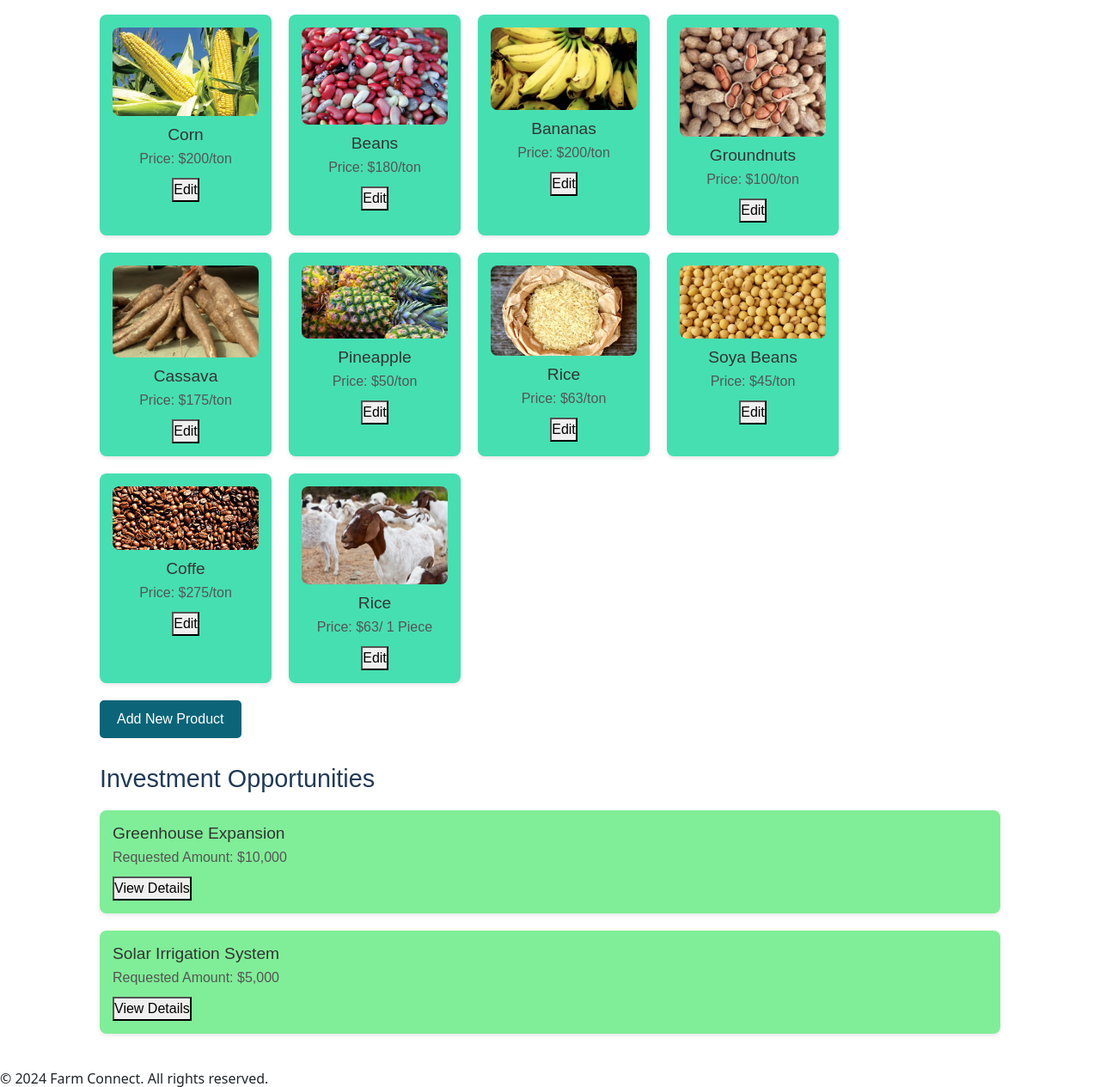
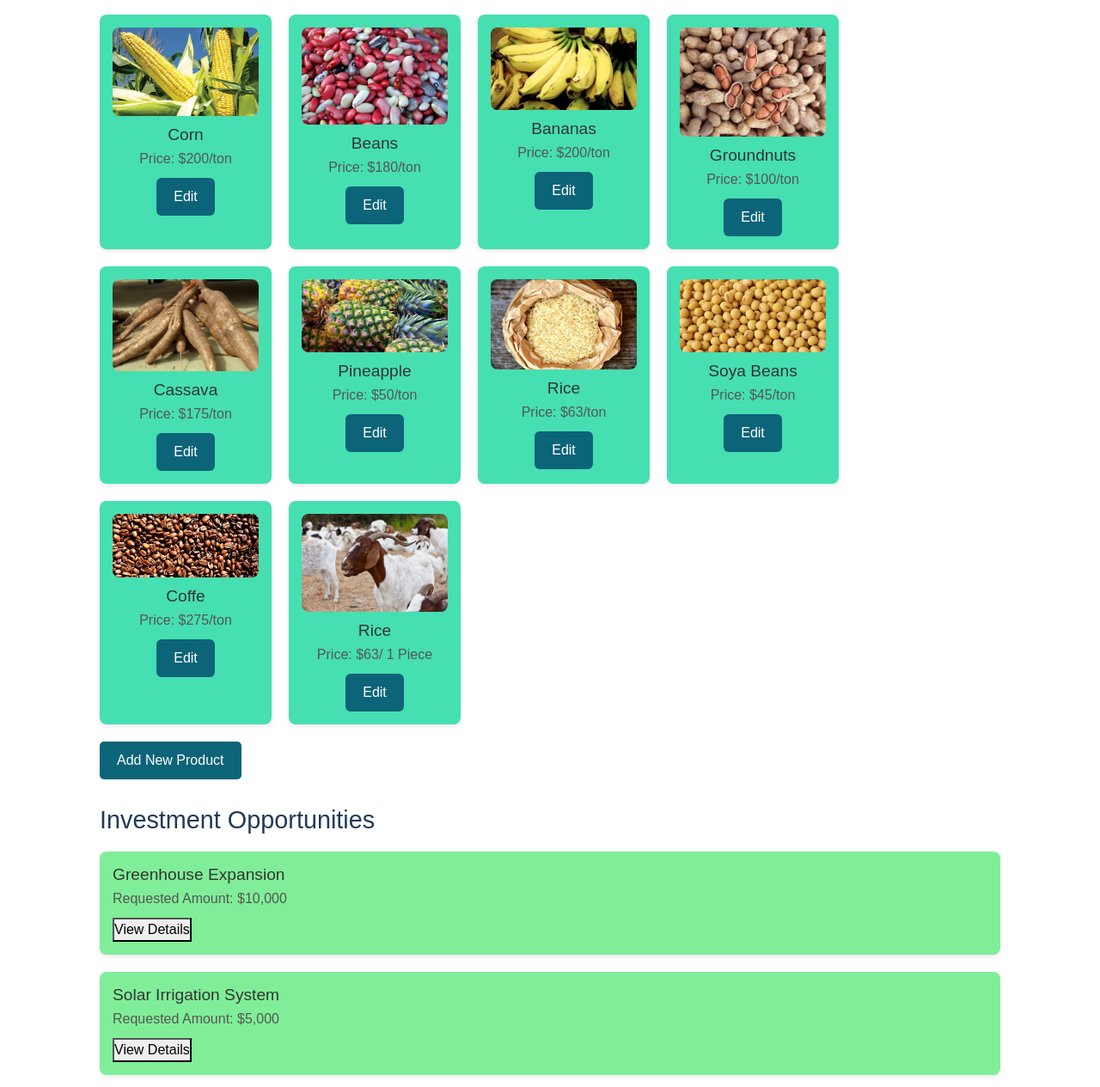
Before and after one commit to ATOROYO/Farm-Connect, a Django app: page /marketplace/farmer/dashboard/ in a window 1280 px wide. Shown: the part 526-1791 px from the top of the page at 86% size. Run offline with Django 5.2, Linux system fonts and the light colour scheme.

Commit message:
Made some changes

```diff
--- a/static/css/styles.css
+++ b/static/css/styles.css
@@ -46,6 +46,15 @@
 
 .navbar .nav-links a:hover {
   color: #80ee98;
+}
+
+.edt-btn {
+  border-radius: 6px;
+  background: #0c6478;
+  color: white;
+  padding: 10px 20px;
+  border: none;
+  position: bottom;
 }
 
 /* About page Styling Start here */
```
